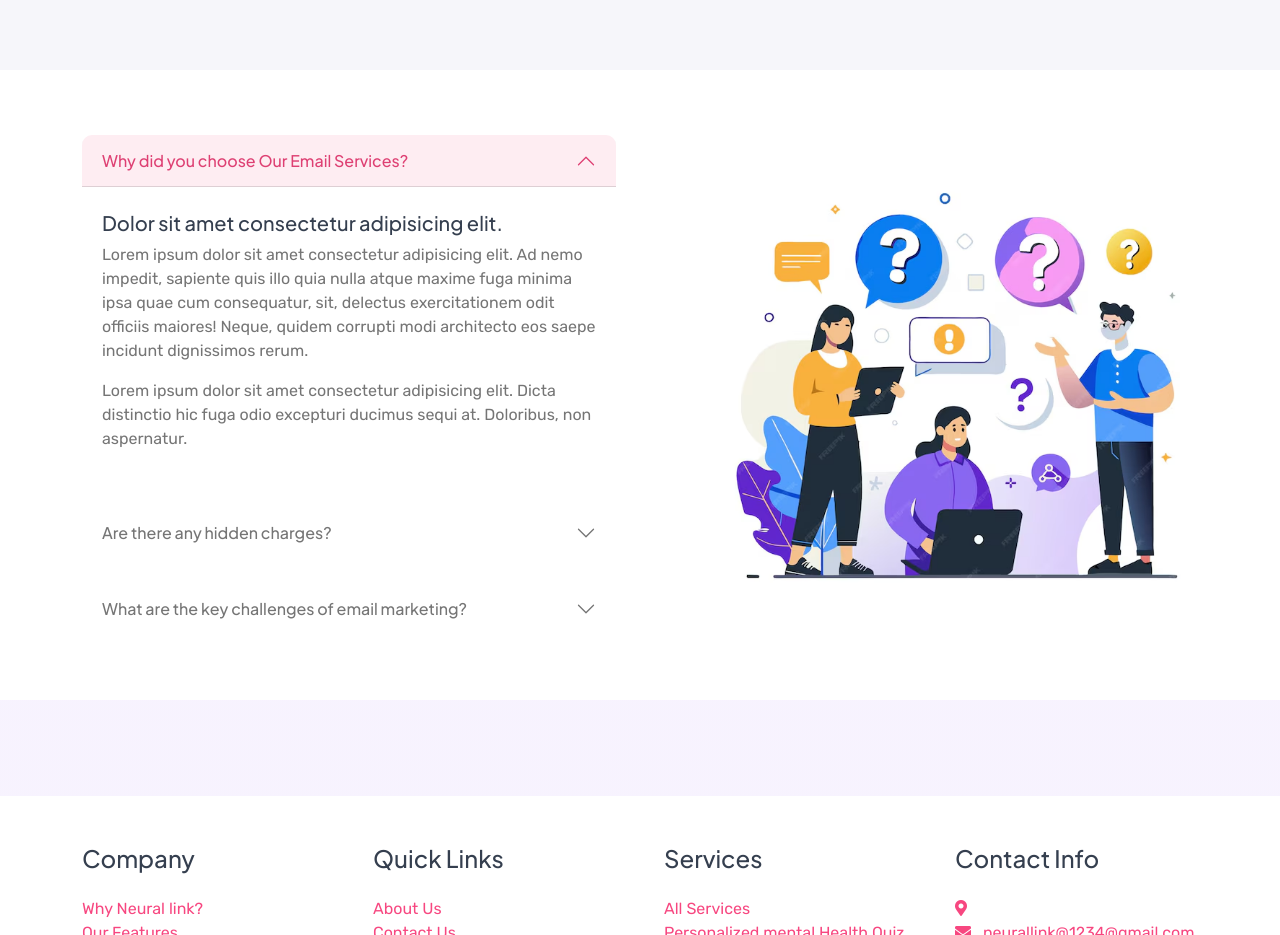
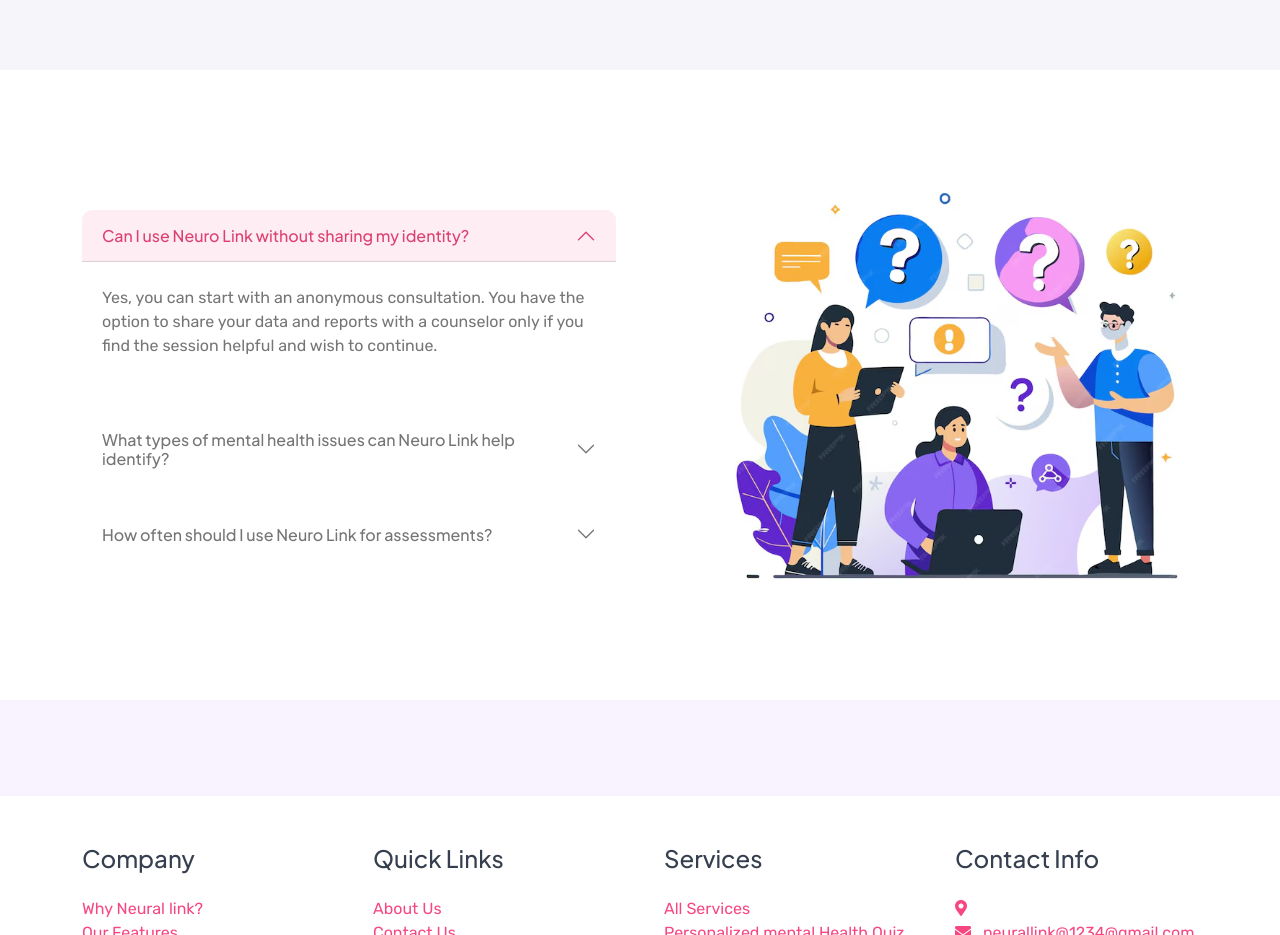
Before and after one commit to Kushalsharma0702/Neuro_Link, a plain HTML site: page service.html in a window 1280 px wide. Shown: the part 2140-3075 px from the top of the page. Drawn offline with nearby package versions, Linux system fonts and the light colour scheme.

Commit message:
Update service.html

```diff
--- a/service.html
+++ b/service.html
@@ -62,7 +62,7 @@
                                 <a href="feature.html" class="dropdown-item">Quizzes</a>
                                 <a href="pricing.html" class="dropdown-item">Why we choose</a>
                                 <a href="testimonial.html" class="dropdown-item">Testimonial</a>
-                                <a href="404.html" class="dropdown-item">404 Page</a>
+
                             </div>
                         </div>
                         <a href="contact.html" class="nav-item nav-link">Contact Us</a>
@@ -214,42 +214,42 @@
                             <div class="accordion-item border-0 mb-4">
                                 <h2 class="accordion-header" id="headingOne">
                                     <button class="accordion-button rounded-top" type="button" data-bs-toggle="collapse" data-bs-target="#collapseOne" aria-expanded="true" aria-controls="collapseTOne">
-                                        Why did you choose Our Email Services?
+                                        Can I use Neuro Link without sharing my identity?
+
                                     </button>
                                 </h2>
                                 <div id="collapseOne" class="accordion-collapse collapse show" aria-labelledby="headingOne" data-bs-parent="#accordionExample">
                                     <div class="accordion-body my-2">
-                                        <h5>Dolor sit amet consectetur adipisicing elit.</h5>
-                                        <p>Lorem ipsum dolor sit amet consectetur adipisicing elit. Ad nemo impedit, sapiente quis illo quia nulla atque maxime fuga minima ipsa quae cum consequatur, sit, delectus exercitationem odit officiis maiores! Neque, quidem corrupti modi architecto eos saepe incidunt dignissimos rerum.</p>
-                                        <p>Lorem ipsum dolor sit amet consectetur adipisicing elit. Dicta distinctio hic fuga odio excepturi ducimus sequi at. Doloribus, non aspernatur.</p>
+
+                                        <p>Yes, you can start with an anonymous consultation. You have the option to share your data and reports with a counselor only if you find the session helpful and wish to continue.</p>
+
                                     </div>
                                 </div>
                             </div>
                             <div class="accordion-item border-0 mb-4">
                                 <h2 class="accordion-header" id="headingTwo">
                                     <button class="accordion-button collapsed rounded-top" type="button" data-bs-toggle="collapse" data-bs-target="#collapseTwo" aria-expanded="false" aria-controls="collapseTwo">
-                                        Are there any hidden charges?
+                                        What types of mental health issues can Neuro Link help identify?
+
                                     </button>
                                 </h2>
                                 <div id="collapseTwo" class="accordion-collapse collapse" aria-labelledby="headingTwo" data-bs-parent="#accordionExample">
                                     <div class="accordion-body my-2">
-                                        <h5>Dolor sit amet consectetur adipisicing elit.</h5>
-                                        <p>Lorem ipsum dolor sit amet consectetur adipisicing elit. Ad nemo impedit, sapiente quis illo quia nulla atque maxime fuga minima ipsa quae cum consequatur, sit, delectus exercitationem odit officiis maiores! Neque, quidem corrupti modi architecto eos saepe incidunt dignissimos rerum.</p>
-                                        <p>Lorem ipsum dolor sit amet consectetur adipisicing elit. Dicta distinctio hic fuga odio excepturi ducimus sequi at. Doloribus, non aspernatur.</p>
+                                        <p>Neuro Link helps identify various mental health issues, including anxiety, depression, sleep disorders, PTSD, and more, through tailored quizzes and AI-powered emotional assessments.</p>
                                     </div>
                                 </div>
                             </div>
                             <div class="accordion-item border-0">
                                 <h2 class="accordion-header" id="headingThree">
                                     <button class="accordion-button collapsed rounded-top" type="button" data-bs-toggle="collapse" data-bs-target="#collapseThree" aria-expanded="false" aria-controls="collapseThree">
-                                        What are the key challenges of email marketing?
+                                        How often should I use Neuro Link for assessments?
+
                                     </button>
                                 </h2>
                                 <div id="collapseThree" class="accordion-collapse collapse" aria-labelledby="headingThree" data-bs-parent="#accordionExample">
                                     <div class="accordion-body my-2">
-                                        <h5>Dolor sit amet consectetur adipisicing elit.</h5>
-                                        <p>Lorem ipsum dolor sit amet consectetur adipisicing elit. Ad nemo impedit, sapiente quis illo quia nulla atque maxime fuga minima ipsa quae cum consequatur, sit, delectus exercitationem odit officiis maiores! Neque, quidem corrupti modi architecto eos saepe incidunt dignissimos rerum.</p>
-                                        <p>Lorem ipsum dolor sit amet consectetur adipisicing elit. Dicta distinctio hic fuga odio excepturi ducimus sequi at. Doloribus, non aspernatur.</p>
+                                        <p>We recommend using Neuro Link regularly, at least once a week, to track your progress and receive updated, personalized insights and recommendations for your mental health.</p>
+
                                     </div>
                                 </div>
                             </div>
@@ -263,6 +263,7 @@
                 </div>
             </div>
         </div>
+
         <!-- FAQ End -->
          <!--footer start-->
 
```
